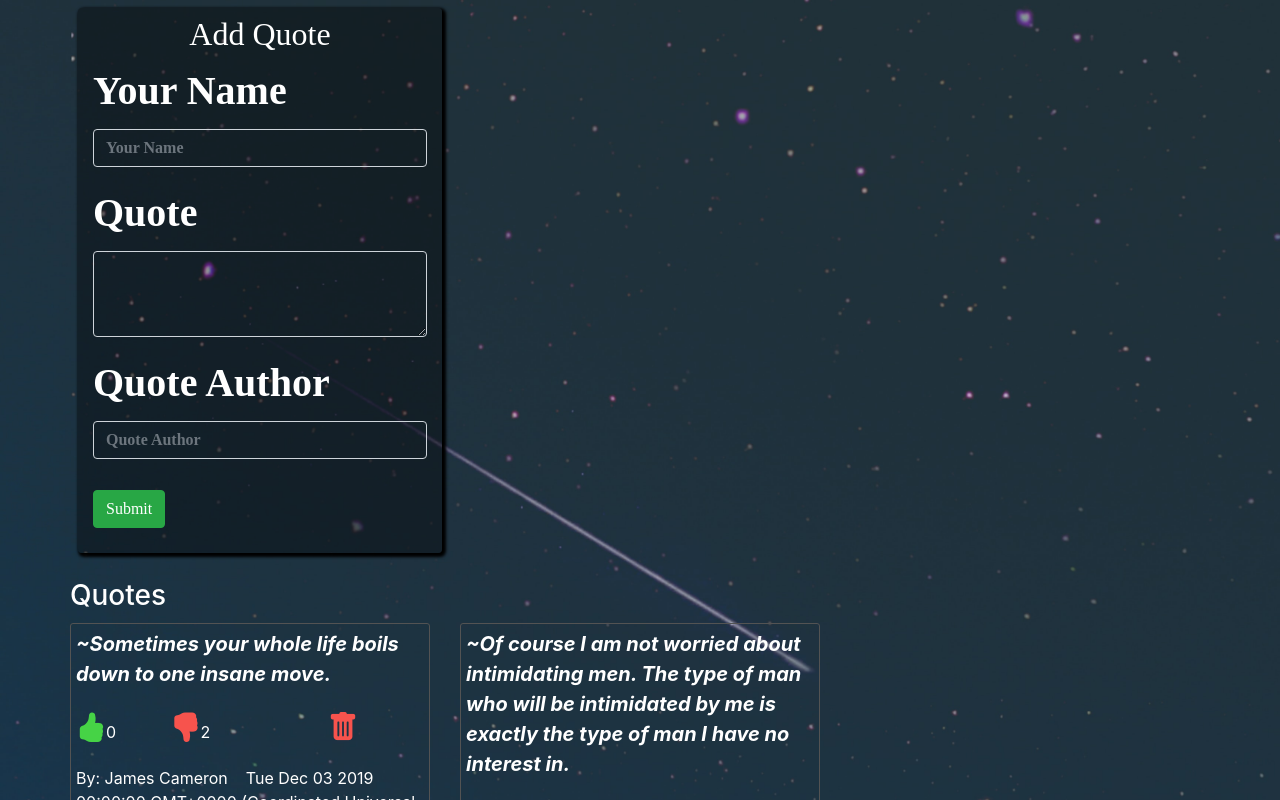
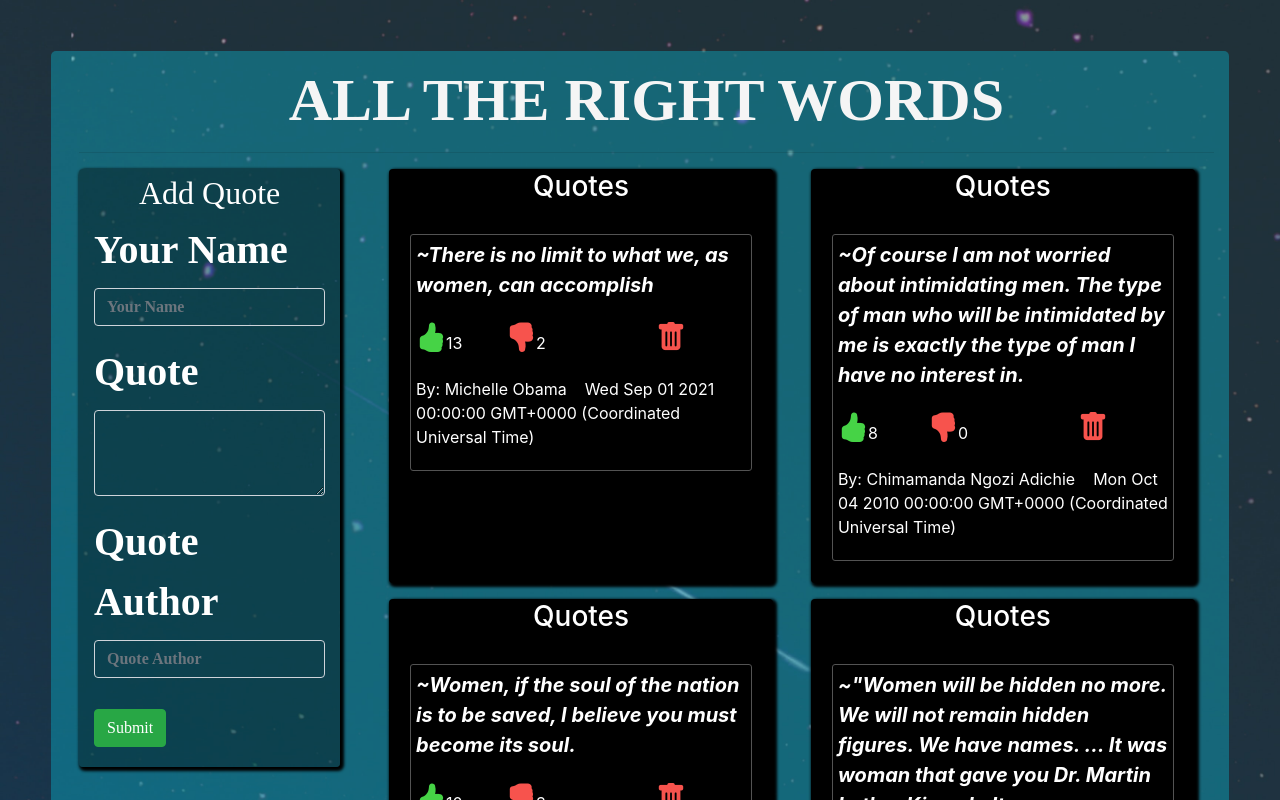
Before and after one commit to wangechimk/Quotes-app, an Angular app: page / in a window 1280 px wide. Shown: the top 800 px of the page. Built offline with nearby package versions, Linux system fonts and the light colour scheme.

Commit message:
add changes to the quotes form

```diff
--- a/src/app/app.component.html
+++ b/src/app/app.component.html
@@ -1,18 +1,26 @@
+<div class="overlay">
+  <div class="container-fluid">
+    <h2 class="nav-brand text-center">ALL THE RIGHT WORDS</h2>
+    <hr>
+    <div class="row">
+      <div class="col-sm-3">
+        <app-quote-form (newQuote)="getNewQuote($event)"></app-quote-form>
+      </div>
+      <div class="col-sm-9">
+        <div class="all-cards">
+          <div *ngFor="let quote of quotes let i= index" class="card" style="width: 24rem;"  >
+            <h3 class="nav-brand text-center" [style.color]="'#fff'">Quotes</h3>
+            <div class="card-body">
 
-<div class="container">
-  <div class="row">
-    <div class="col-4 p-2">
-      <app-quote-form (newQuote)="getNewQuote($event)"></app-quote-form>
-    </div>
-    <div class="col-4p-2">
-      <h3 [style.color]="'#fff'">Quotes</h3>
-      <div class="row">
-        <div class="col-4" *ngFor="let quote of quotes">
-          <app-quote-display [quote]="quote" (deleteQt)="handleDelete($event)"></app-quote-display>
+                <app-quote-display [quote]="quote" (deleteQt)="handleDelete($event)"></app-quote-display>
+
+            </div>
+          </div>
         </div>
       </div>
     </div>
   </div>
 </div>
 
+
 <!-- <router-outlet></router-outlet> -->
--- a/src/app/app.component.scss
+++ b/src/app/app.component.scss
@@ -0,0 +1,32 @@
+.card {
+    background: black;
+    border-bottom: 2px solid black;
+}
+
+h2 {
+    font-family: 'Architects Daughter', cursive;
+    color:whitesmoke;
+    font-size: 60px;
+    font-weight: 900;
+}
+.all-cards{
+    display: flex;
+    flex-wrap: wrap;
+    justify-content: space-around;
+  }
+  .card{
+    margin-bottom: 2%;
+    background-color: black;
+    box-shadow: 2px 2px 3px 2px black;
+  }
+  .overlay{
+    background-color:rgba(0, 225, 255, 0.301);
+    border-radius: 5px;
+    margin-top:4%;
+    margin-left: 4%;
+    margin-right: 4%;
+    margin-bottom: 5%;
+    padding-top: 1%;
+    padding-left: 1%;
+    padding-bottom: 5%;
+  }
--- a/src/app/app.component.ts
+++ b/src/app/app.component.ts
@@ -11,22 +11,41 @@ export class AppComponent {
   quotes: Quote[] = [
     {
       id: 1,
-      date: new Date('12-03-2019'),
-      upvotes: 0,
+      date: new Date('09-01-2021'),
+      upvotes: 13,
       downvotes: 2,
-      name: 'Jake Sully',
-      quote: 'Sometimes your whole life boils down to one insane move.',
-      author: 'James Cameron',
+      name: 'Alex',
+      quote: 'There is no limit to what we, as women, can accomplish',
+      author: 'Michelle Obama',
     },
     {
       id: 2,
       date: new Date('10-04-2010'),
-      upvotes: 0,
-      downvotes: 2,
+      upvotes: 8,
+      downvotes: 0,
       name: 'paul',
       quote: 'Of course I am not worried about intimidating men. The type of man who will be intimidated by me is exactly the type of man I have no interest in.',
       author: 'Chimamanda Ngozi Adichie',
-    }
+    },
+    {
+      id: 3,
+      date: new Date('15-09-2014'),
+      upvotes: 10,
+      downvotes: 3,
+      name: 'Amy',
+      quote: 'Women, if the soul of the nation is to be saved, I believe you must become its soul.',
+      author: 'Coretta Scott King',
+    },
+    {
+      id: 4,
+      date: new Date('15-09-2014'),
+      upvotes: 20,
+      downvotes: 4,
+      name: 'Beryl',
+      quote: '"Women will be hidden no more. We will not remain hidden figures. We have names. … It was woman that gave you Dr. Martin Luther King, Jr. It was woman that gave you Malcolm X. And according to the Bible, it was a woman that gave you Jesus. Dont you ever forget it.',
+      author: 'Janelle Monáe',
+    },
+
   ];
 
   getNewQuote(e) {
```
